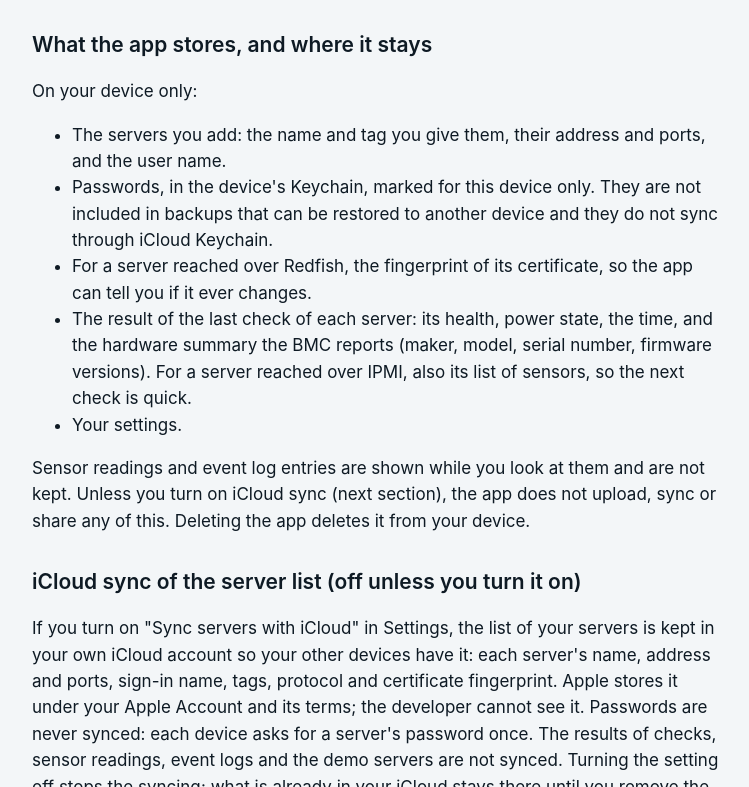
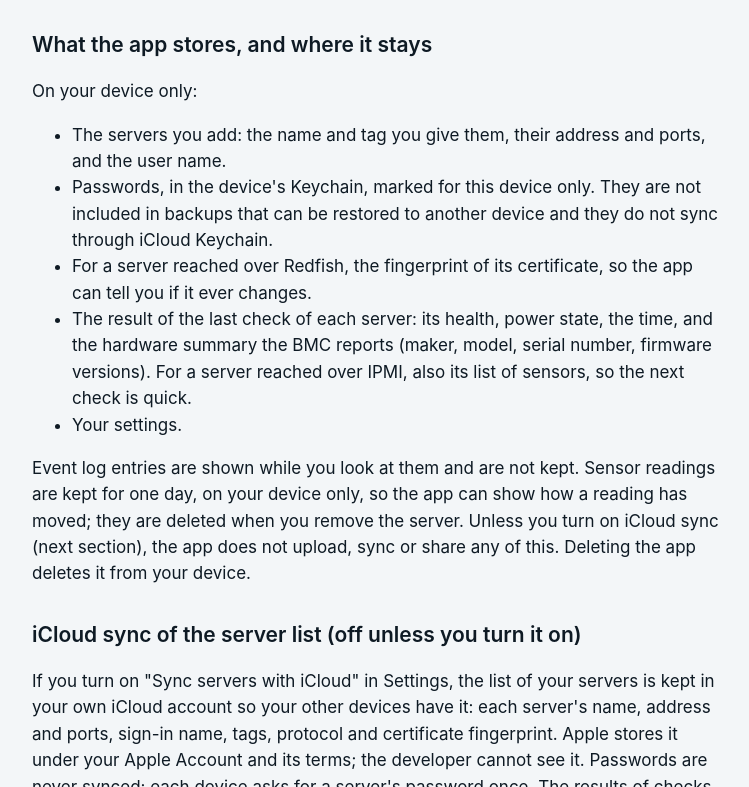
Before and after one commit to amgarcia2235/coldaisle-site, a plain HTML site: page privacy.html in a window 1280 px wide. Shown: the part 441-1228 px from the top of the page, without its empty margins (264-1013 px from the left). Drawn offline with Linux system fonts and the light colour scheme.

Commit message:
Privacy policy: sensor readings are kept for one day, on the device only
Co-Authored-By: Claude Fable 5.2 <noreply@anthropic.com>

```diff
--- a/privacy.html
+++ b/privacy.html
@@ -25,7 +25,7 @@
 <li>The result of the last check of each server: its health, power state, the time, and the hardware summary the BMC reports (maker, model, serial number, firmware versions). For a server reached over IPMI, also its list of sensors, so the next check is quick.</li>
 <li>Your settings.</li>
 </ul>
-<p>Sensor readings and event log entries are shown while you look at them and are not kept. Unless you turn on iCloud sync (next section), the app does not upload, sync or share any of this. Deleting the app deletes it from your device.</p>
+<p>Event log entries are shown while you look at them and are not kept. Sensor readings are kept for one day, on your device only, so the app can show how a reading has moved; they are deleted when you remove the server. Unless you turn on iCloud sync (next section), the app does not upload, sync or share any of this. Deleting the app deletes it from your device.</p>
 
 <h2>iCloud sync of the server list (off unless you turn it on)</h2>
 <p>If you turn on "Sync servers with iCloud" in Settings, the list of your servers is kept in your own iCloud account so your other devices have it: each server's name, address and ports, sign-in name, tags, protocol and certificate fingerprint. Apple stores it under your Apple Account and its terms; the developer cannot see it. Passwords are never synced: each device asks for a server's password once. The results of checks, sensor readings, event logs and the demo servers are not synced. Turning the setting off stops the syncing; what is already in your iCloud stays there until you remove the servers or delete the app's iCloud data in your device's iCloud settings.</p>
```
